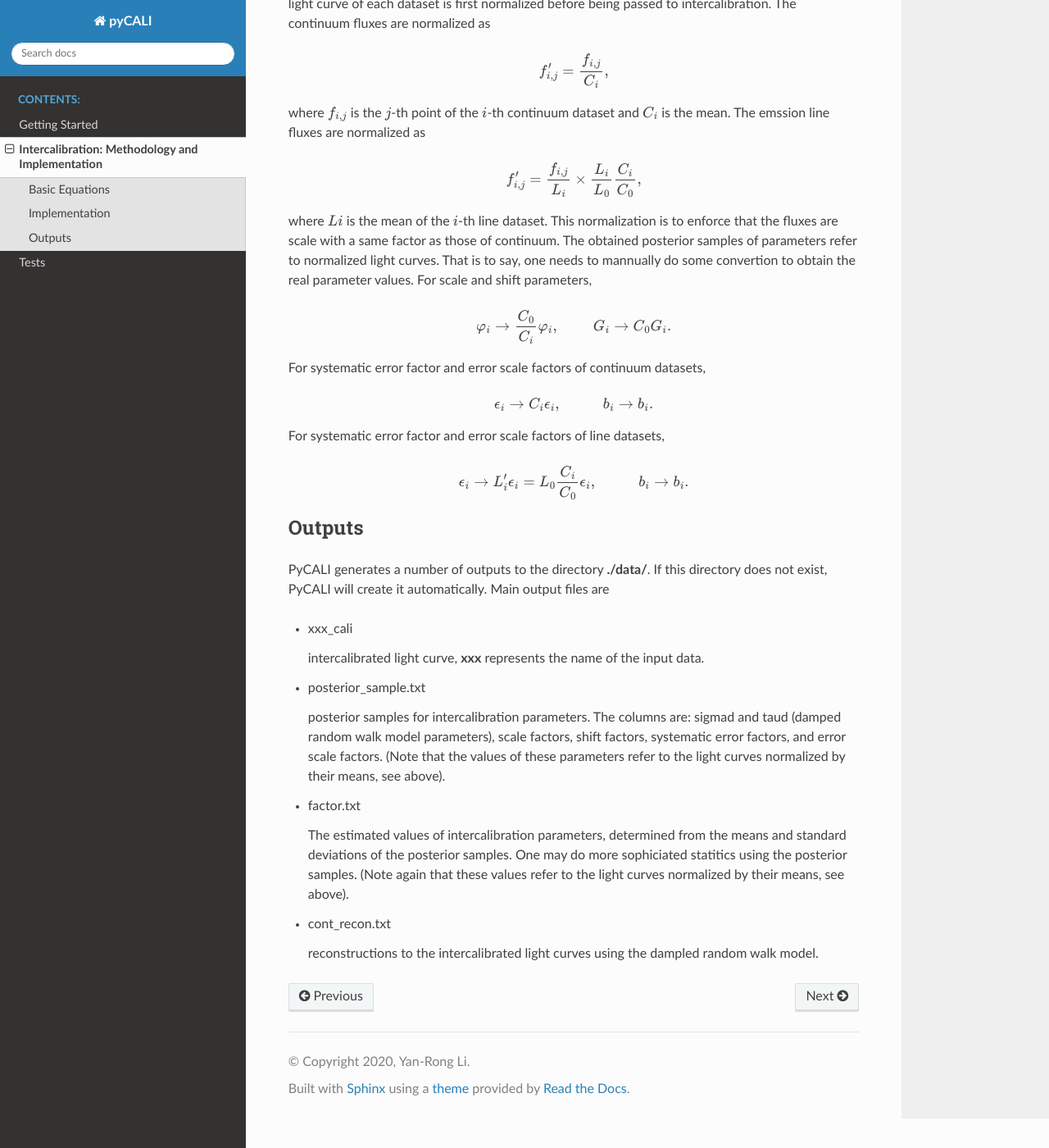
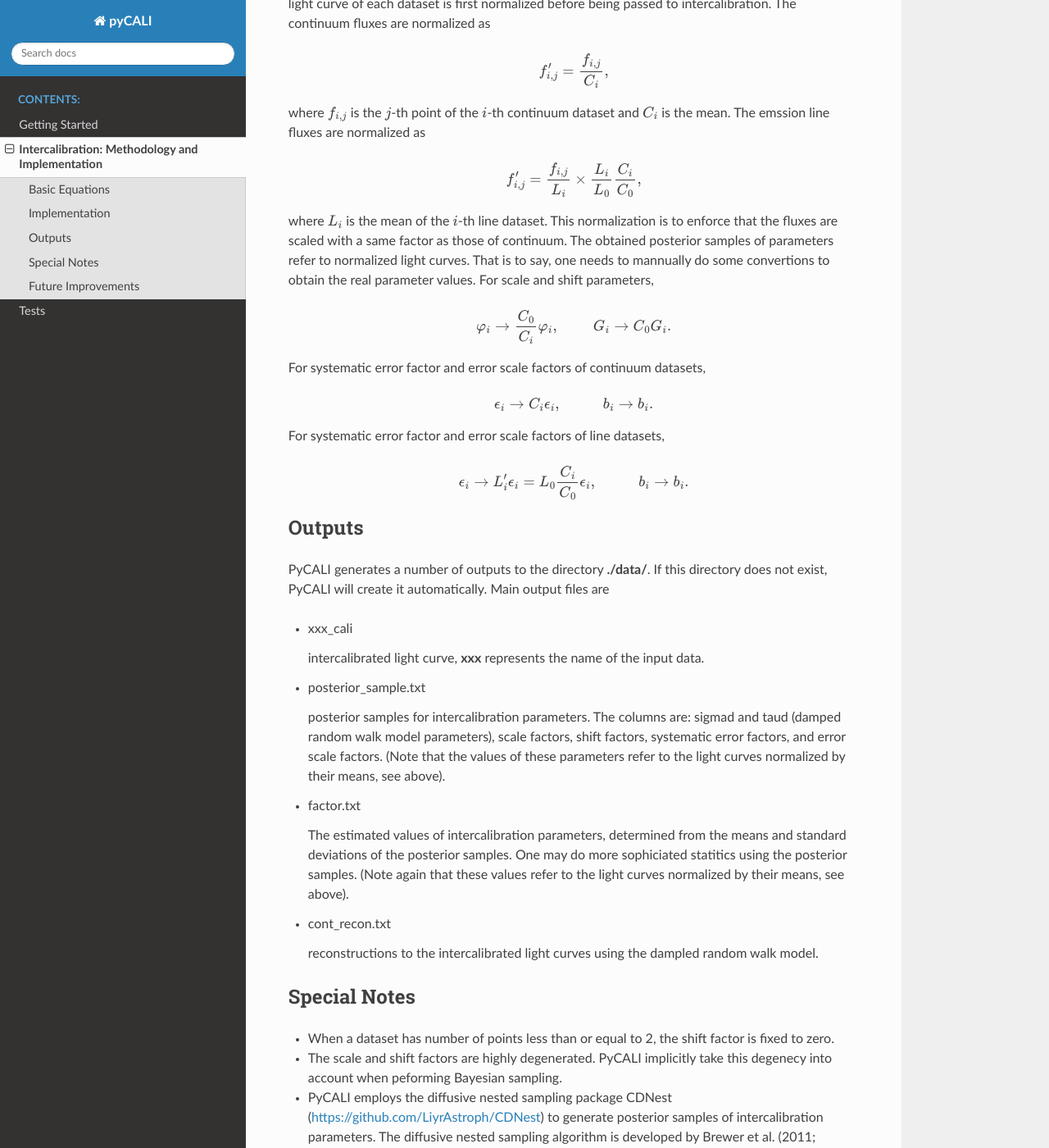
Before and after one commit to LiyrAstroph/PyCALI, a Sphinx documentation site: the page built from docs/intercali.rst, in a window 1280 px wide and 1400 px high, scrolled down 810 px. Shown: the whole window at 82% size. Built offline with Sphinx 7.4.7 and the Read the Docs theme 2.0.0, drawn with Linux system fonts in a browser that asks for light colours; some of the changed text lies outside the part shown.

Commit message:
update docs.

```diff
--- a/docs/getting_started.rst
+++ b/docs/getting_started.rst
@@ -93,7 +93,7 @@ Usually this path is located at, e.g., .local/lib/python3.9/site-packages.
 Basic Usage
 ===========
 
-Either ``cali`` or ``pycali`` can be used to do intercalibrating.  ``cali`` is a executable binary file
+Either ``cali`` or ``pycali`` can be used to do intercalibrating.  ``cali`` is an executable binary file
 and can directly executed in a Linux terminal as
 
 .. code-block:: bash
--- a/docs/intercali.rst
+++ b/docs/intercali.rst
@@ -48,9 +48,9 @@ The emssion line fluxes are normalized as
 
   f'_{i,j} = \frac{f_{i, j}}{L_i}\times \frac{L_{i}}{L_0}\frac{C_{i}}{C_0},
 
-where :math:`L i` is the mean of the :math:`i`-th line dataset. This normalization is to enforce that the fluxes are scale with a
+where :math:`L_i` is the mean of the :math:`i`-th line dataset. This normalization is to enforce that the fluxes are scaled with a
 same factor as those of continuum. The obtained posterior samples of parameters refer to normalized light curves.
-That is to say, one needs to mannually do some convertion to obtain the real parameter values. For scale and shift
+That is to say, one needs to mannually do some convertions to obtain the real parameter values. For scale and shift
 parameters,
 
 .. math::
@@ -93,3 +93,21 @@ Main output files are
 * cont_recon.txt
 
   reconstructions to the intercalibrated light curves using the dampled random walk model.
+
+Special Notes
+=============
+
+* When a dataset has number of points less than or equal to 2, the shift factor is fixed to zero.
+
+* The scale and shift factors are highly degenerated. PyCALI implicitly take this degenecy into account when
+  peforming Bayesian sampling.
+
+* PyCALI employs the diffusive nested sampling package CDNest (https://github.com/LiyrAstroph/CDNest) to generate
+  posterior samples of intercalibration parameters. The diffusive nested sampling algorithm is developed by Brewer et al. (2011;
+  https://github.com/eggplantbren/DNest4).
+
+Future Improvements
+===================
+
+Presently, PyCALI relies on the damped random walk process to describe light curves. An adaption to flexible variability models
+is highly worthwhile.
```
Also changed, not shown: other parts of docs/intercali.rst (+1 -1 lines).
